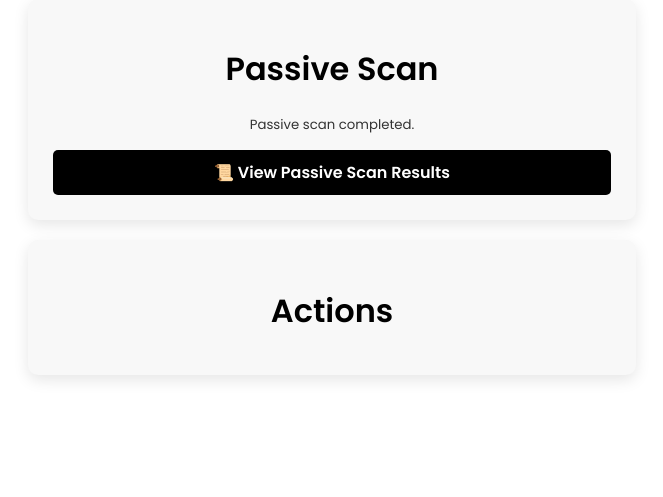
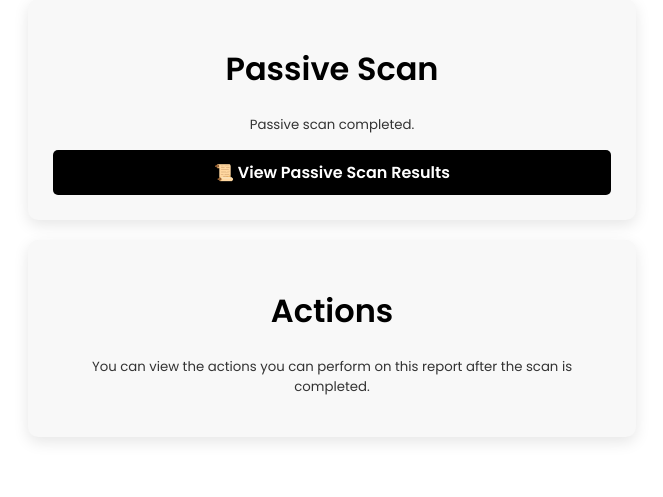
Before and after one commit to reaphsoft-org/webscanner, a Django app: template zap/templates/zap/status.html in a window 1280 px wide. Shown: the part 343-840 px from the top of the page, without its empty margins (308-971 px from the left). Run offline with Django 4.2, Linux system fonts and the light colour scheme; the template is opened without the code that fills it, so the values that code supplies are empty; parts of the project's set-up code (start-up, migrations or seed data) failed here and were passed over.

Commit message:
Show a text when scan is not complete.

```diff
--- a/zap/templates/zap/status.html
+++ b/zap/templates/zap/status.html
@@ -462,6 +462,8 @@
             <button onclick="downloadPDF()">Download PDF</button>
             <button onclick="sendEmail()">Send via Email</button>
         </div>
+        {% else %}
+        <h5>You can view the actions you can perform on this report after the scan is completed.</h5>
         {% endif %}
     </div>
 
```
